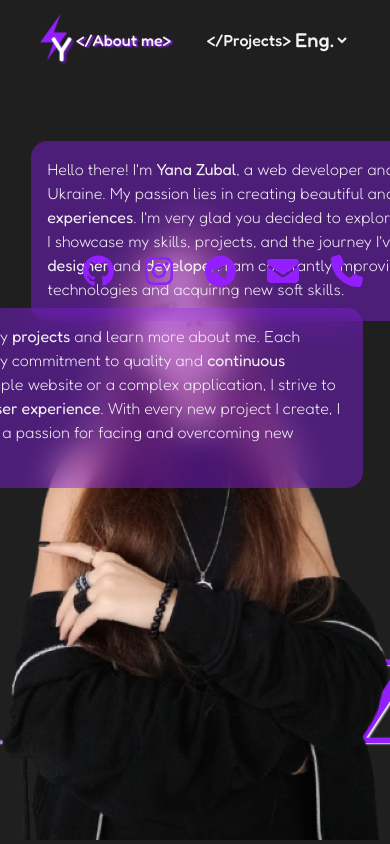
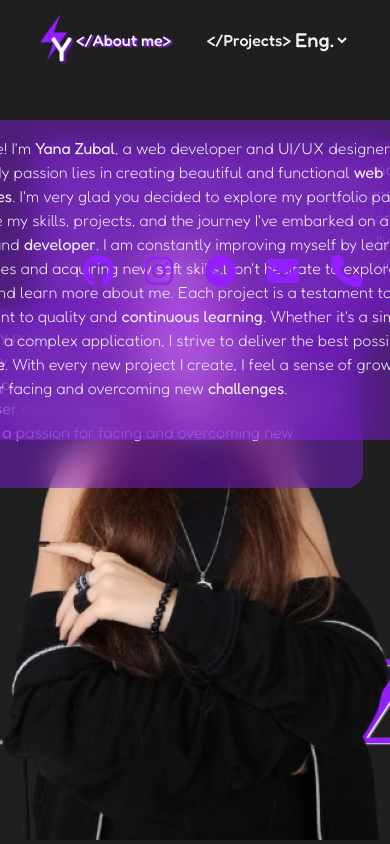
Before and after one commit to ZubalYana/Portfolio, a React (Vite) app: page /about in a window 390 px wide. Shown: the top 844 px of the page. Built offline with nearby package versions, Linux system fonts and the light colour scheme; a web font is replaced by a local one.

Commit message:
work on the first section responsive design

```diff
--- a/src/components/AboutMe/AboutMe.jsx
+++ b/src/components/AboutMe/AboutMe.jsx
@@ -55,27 +55,36 @@ export default function AboutMe() {
   }
   return (
     <div className="wrap w-full min-h-screen bg-customBlack">
-      <section id="about" className="w-full h-[90vh] p-10 flex flex-col items-center relative">
-        <p className="text-customPurple text-9xl absolute bottom-[10%] w-[900px] flex justify-between">
+      <section id="about" className="w-full h-[90vh] p-10 flex flex-col items-center relative sm:h-[140vh] md:h-[130vh] lg:h-[70vh] 2xl:h-[90vh]">
+        <p className="text-customPurple text-9xl absolute bottom-[10%] w-[900px] flex justify-between sm:text-7xl sm:w-[550px] sm:bottom-auto sm:top-[200px] lg:top-auto lg:bottom-[50px] 2xl:text-9xl 2xl:w-[900px] 2xl:top-auto 2xl:bottom-[10%]">
           <span className="backgroundText">Yana</span>
           <span className="backgroundText">Zubal</span>
         </p>
-        <img src={myPhoto} alt="my photo" className="h-[630px] absolute bottom-[0%]" />
+        <img src={myPhoto} alt="my photo" className="h-[630px] absolute bottom-[0%] sm:h-[450px] sm:bottom-auto sm:top-[10px] lg:h-[470px] lg:top-[30px] 2xl:h-[630px] 2xl:top-auto 2xl:bottom-[0%]" />
           <div
-            className="textCon w-[570px] h-[180px] rounded-2xl bg-customPurple/40 backdrop-blur-lg p-4 text-customWhite font-light absolute top-[8%] left-[8%]"
+            className="textCon w-[570px] h-[180px] rounded-2xl bg-customPurple/40 backdrop-blur-lg p-4 text-customWhite font-light absolute top-[8%] left-[8%] sm:hidden lg:block lg:left-[40px] lg:w-[400px] lg:h-[190px] lg:text-sm 2xl:left-[8%] 2xl:w-[570px] 2xl:h-[180px] 2xl:top-[8%] 2xl:text-base"
             data-aos="fade-down-right"
           >
             <Trans i18nKey="welcomeMessage" components={{ bold: <strong/> }} />
           </div>
-
           <div
-            className="textCon w-[570px] h-[180px] rounded-2xl bg-customPurple/40 backdrop-blur-lg p-4 text-customWhite font-light absolute top-[30%] right-[7%]"
+            className="textCon w-[570px] h-[180px] rounded-2xl bg-customPurple/40 backdrop-blur-lg p-4 text-customWhite font-light absolute top-[30%] right-[7%] sm:hidden lg:block lg:right-[40px] lg:w-[400px] lg:h-[190px] lg:text-sm  2xl:right-[7%] 2xl:w-[570px] 2xl:h-[180px] 2xl:top-[30%] 2xl:text-base"
             data-aos="fade-up-left"
           >
             <Trans i18nKey="exploreMessage" />
           </div>
 
-        <div className="socialMediaIcons w-[280px] flex justify-between items-center absolute right-[7%] top-[23%]">
+          <div
+            className="textCon w-[570px] h-[320px] rounded-2xl bg-customPurple/40 backdrop-blur-lg p-4 text-customWhite font-light  sm:mt-[450px] md:w-[700px] md:h-[250px] lg:hidden"
+            data-aos="fade-down-right"
+          >
+            <Trans i18nKey="welcomeMessage" components={{ bold: <strong/> }} />
+            <Trans i18nKey="exploreMessage" />
+          </div>
+
+
+
+        <div className="socialMediaIcons w-[280px] flex justify-between items-center absolute right-[7%] top-[23%] sm:top-[440px] lg:right-[40px] lg:top-[120px] 2xl:top-[23%] 2xl:right-[7%]">
           <a href="https://github.com/ZubalYana" target="_blank" rel="noopener noreferrer">
             <FontAwesomeIcon icon={faGithub} size="2x" className="text-customPurple socialMediaIcon" />
           </a>
```
